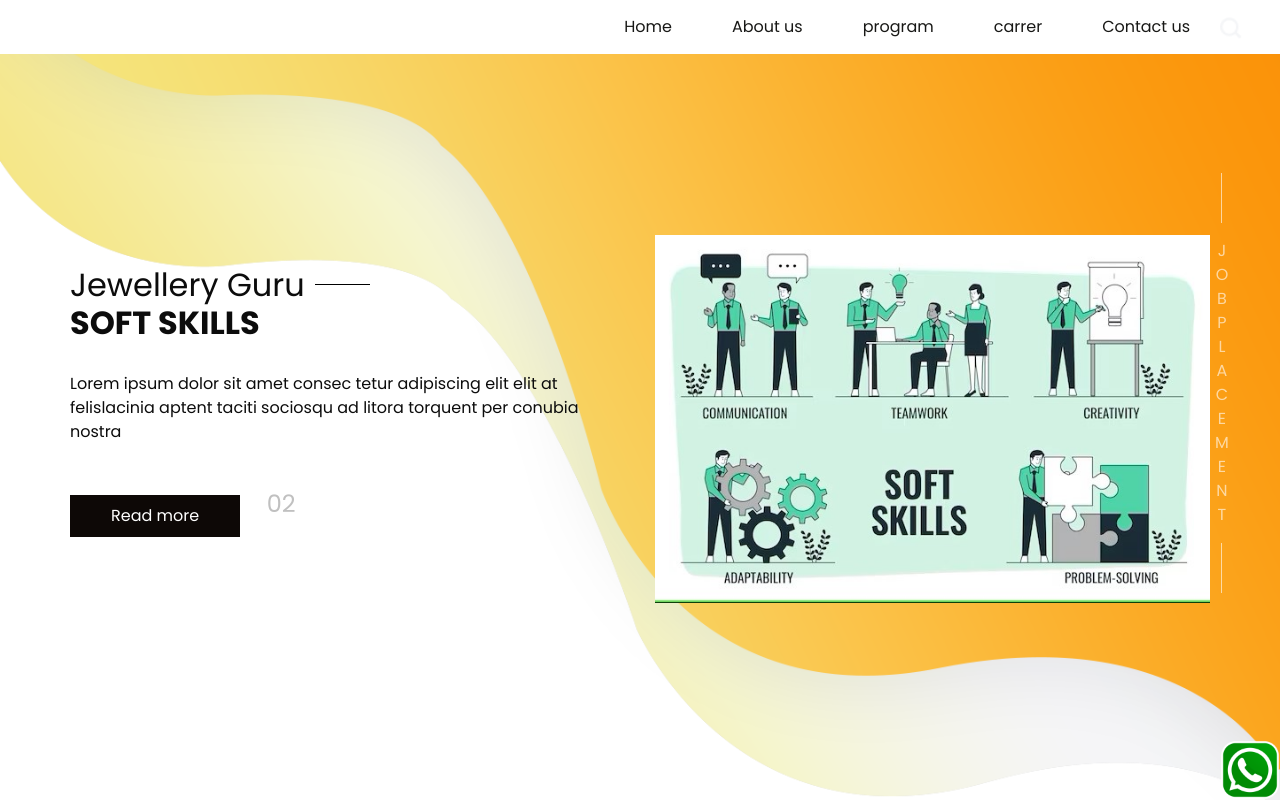
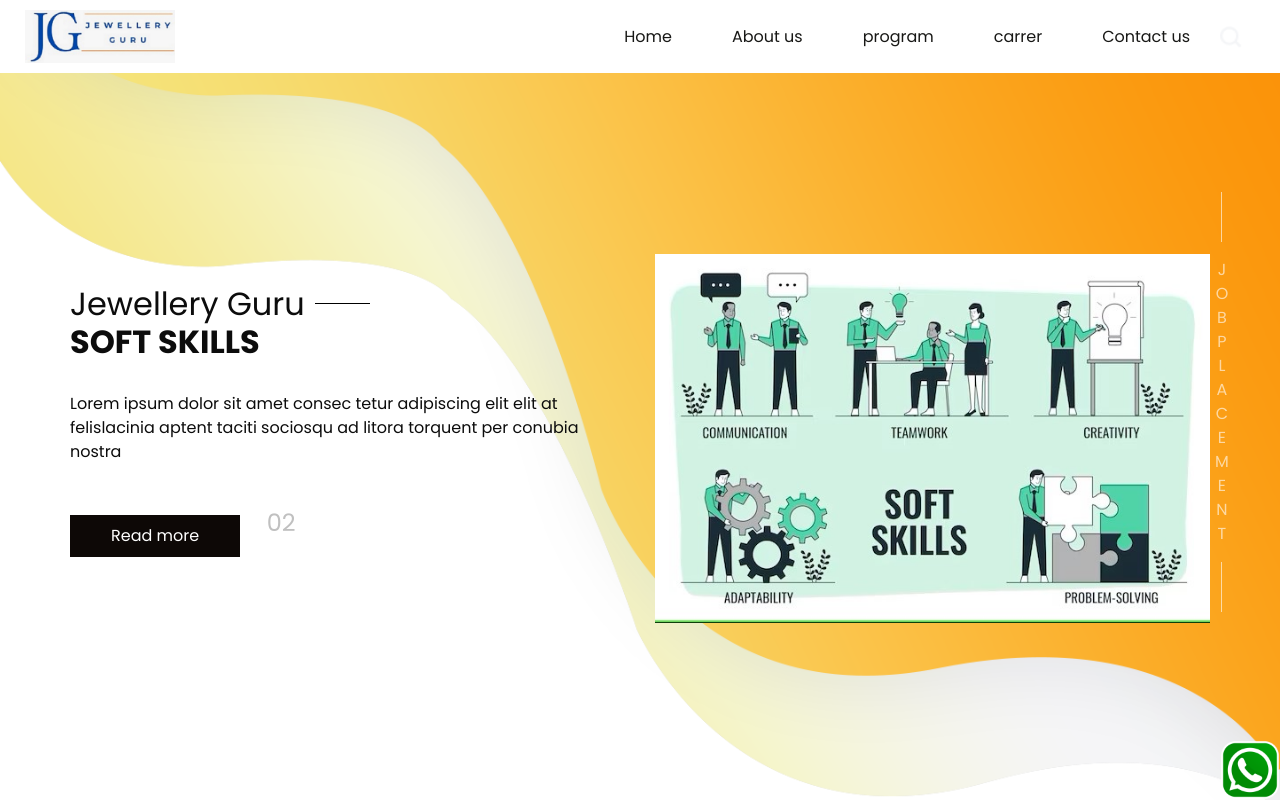
Before and after one commit to priyakhare2101/JewelleryGuru, a plain HTML site: page index.html in a window 1280 px wide. Shown: the top 803 px of the page. Drawn offline with nearby package versions, Linux system fonts and the light colour scheme; a web font is replaced by a local one.

Commit message:
Update index.html

```diff
--- a/index.html
+++ b/index.html
@@ -36,7 +36,7 @@
       <div class="container-fluid">
         <nav class="navbar navbar-expand-lg custom_nav-container ">
           <a class="navbar-brand" href="index.html">
-            <img src="logo.html" alt="">
+            <img src="logo.jpg" alt="logo">
            <!--  <span>
               Jewellery Guru
             </span> -->
```
